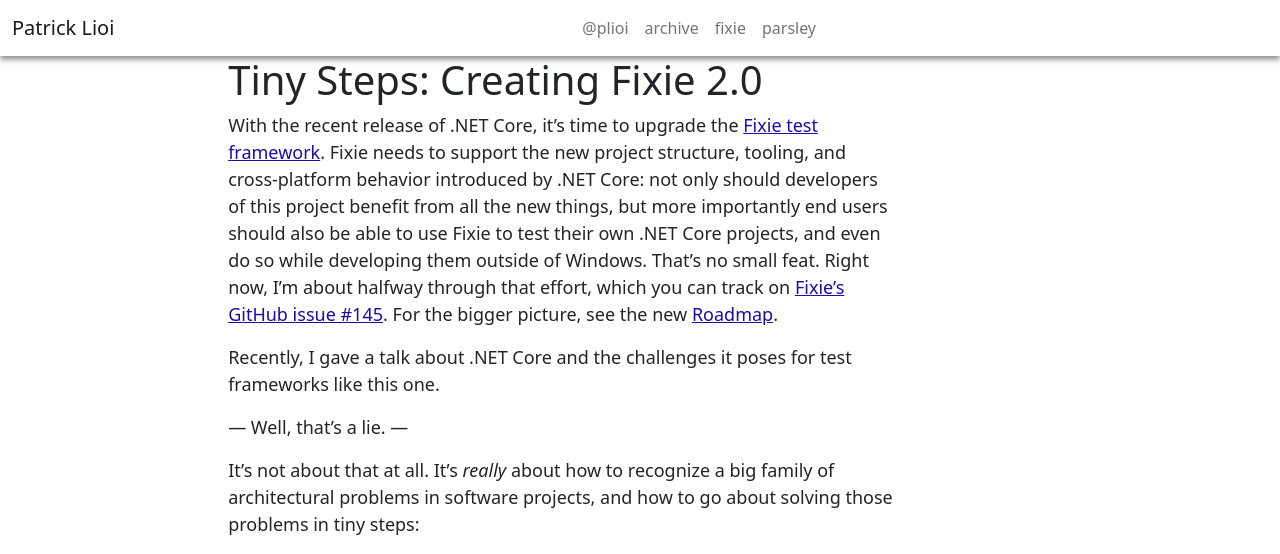
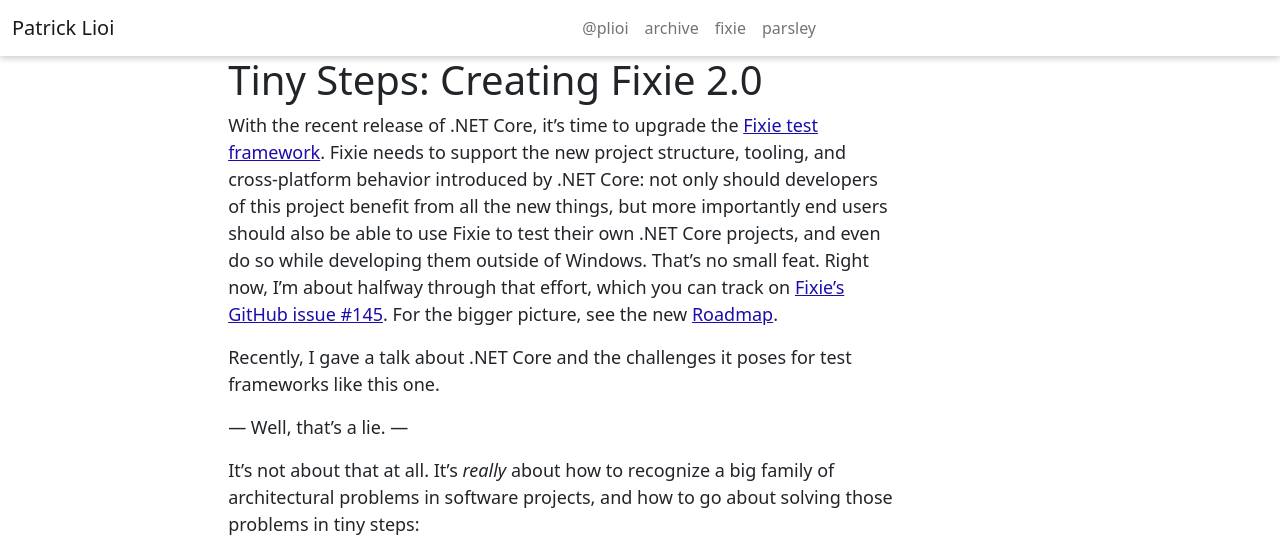
Before and after one commit to plioi/plioi.github.io, a Jekyll site: the page built from index.html, in a window 1280 px wide. Shown: the top 554 px of the page. Built offline with Jekyll 4.4.1, drawn with Linux system fonts in a browser that asks for light colours; grey boxes are pictures that could not be loaded.

Commit message:
Update styles.css

```diff
--- a/stylesheets/styles.css
+++ b/stylesheets/styles.css
@@ -4,7 +4,8 @@
 }
 
 nav {
- box-shadow: 0px 3px 6px gray;
+  box-shadow: 0px 3px 6px lightgray;
+  padding-bottom: 10px;
 }
 
 article {
```
